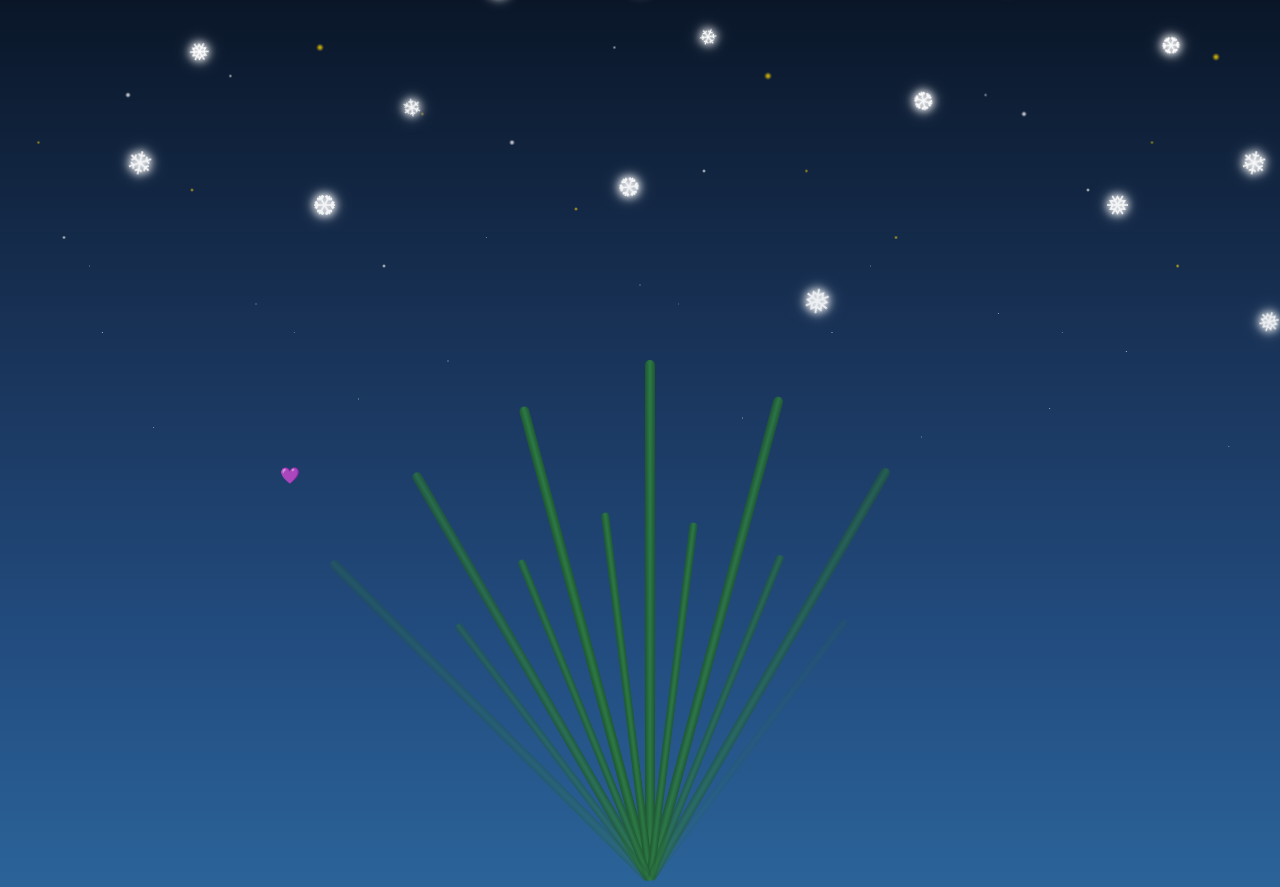
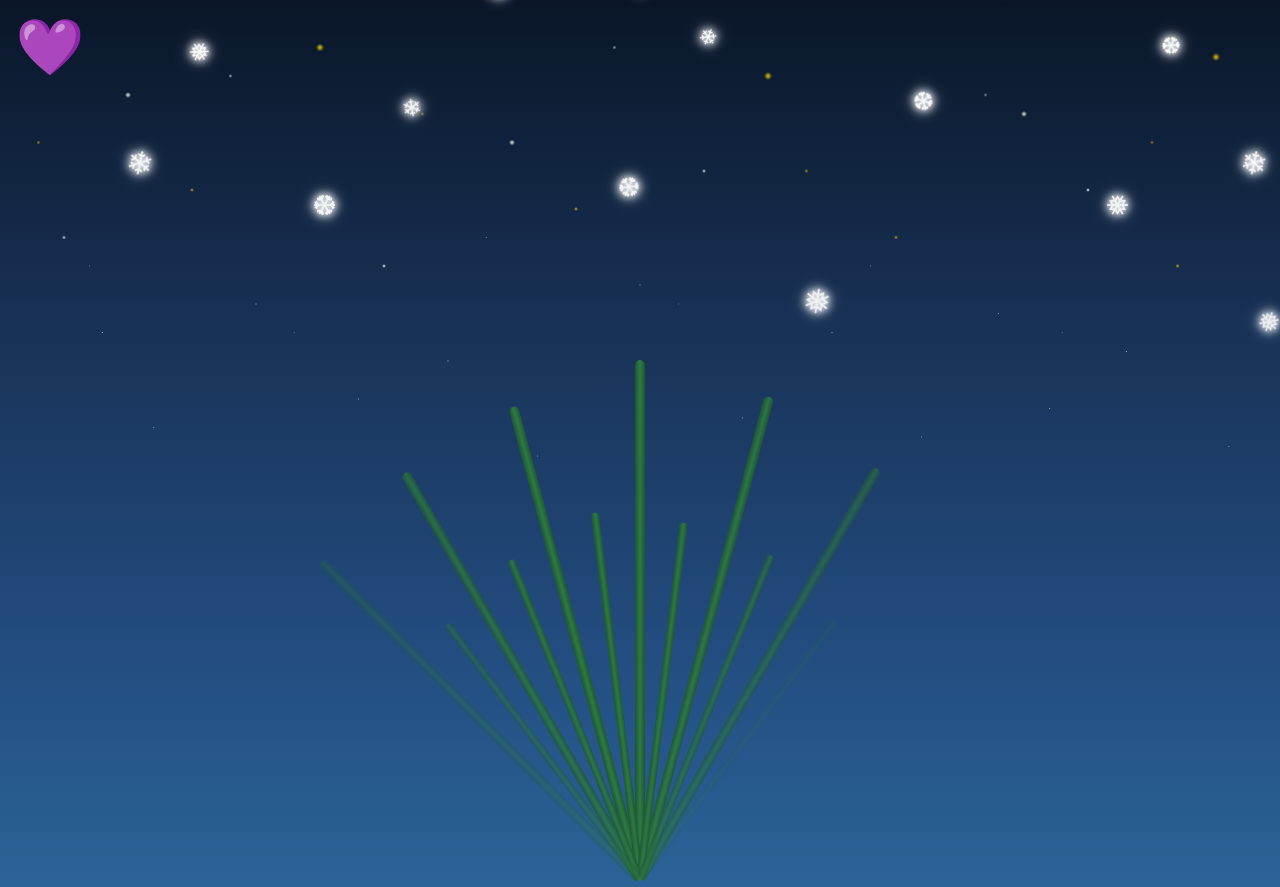
Before and after one commit to kagan-can/animation-kokina, a plain HTML site: page index.html in a window 1280 px wide. Shown: the top 887 px of the page. Drawn offline with Linux system fonts and the light colour scheme.

Commit message:
Update styles.css

```diff
--- a/styles.css
+++ b/styles.css
@@ -416,3 +416,17 @@ body::after {
         transform: translateX(-50%) scale(1);
     }
 }
+.logo {
+    position: fixed;
+    top: 20px;
+    left: 20px;
+    font-size: 48px;
+    animation: pulse 2s infinite;
+    z-index: 9999;
+}
+
+@keyframes pulse {
+    0%   { transform: scale(1); }
+    50%  { transform: scale(1.15); }
+    100% { transform: scale(1); }
+}
```
